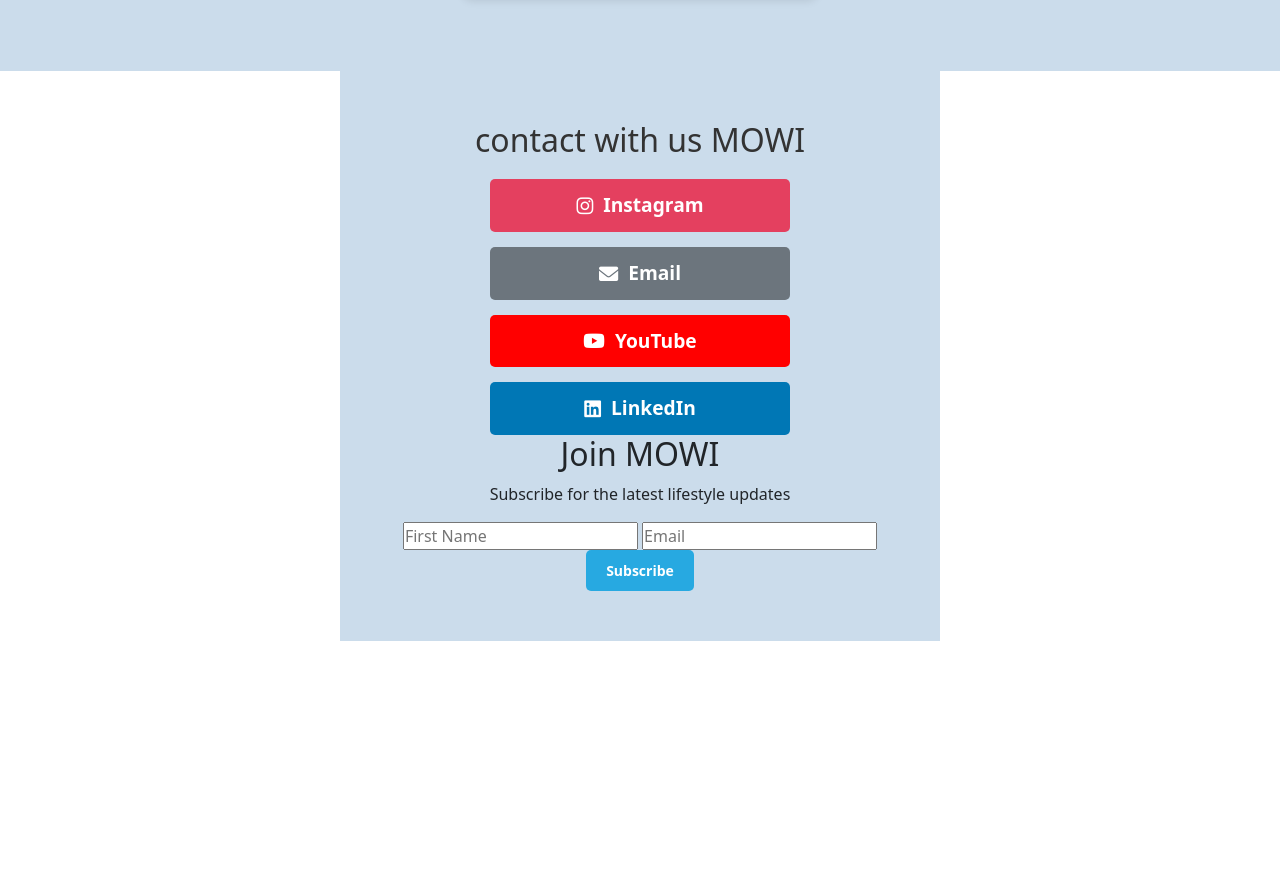
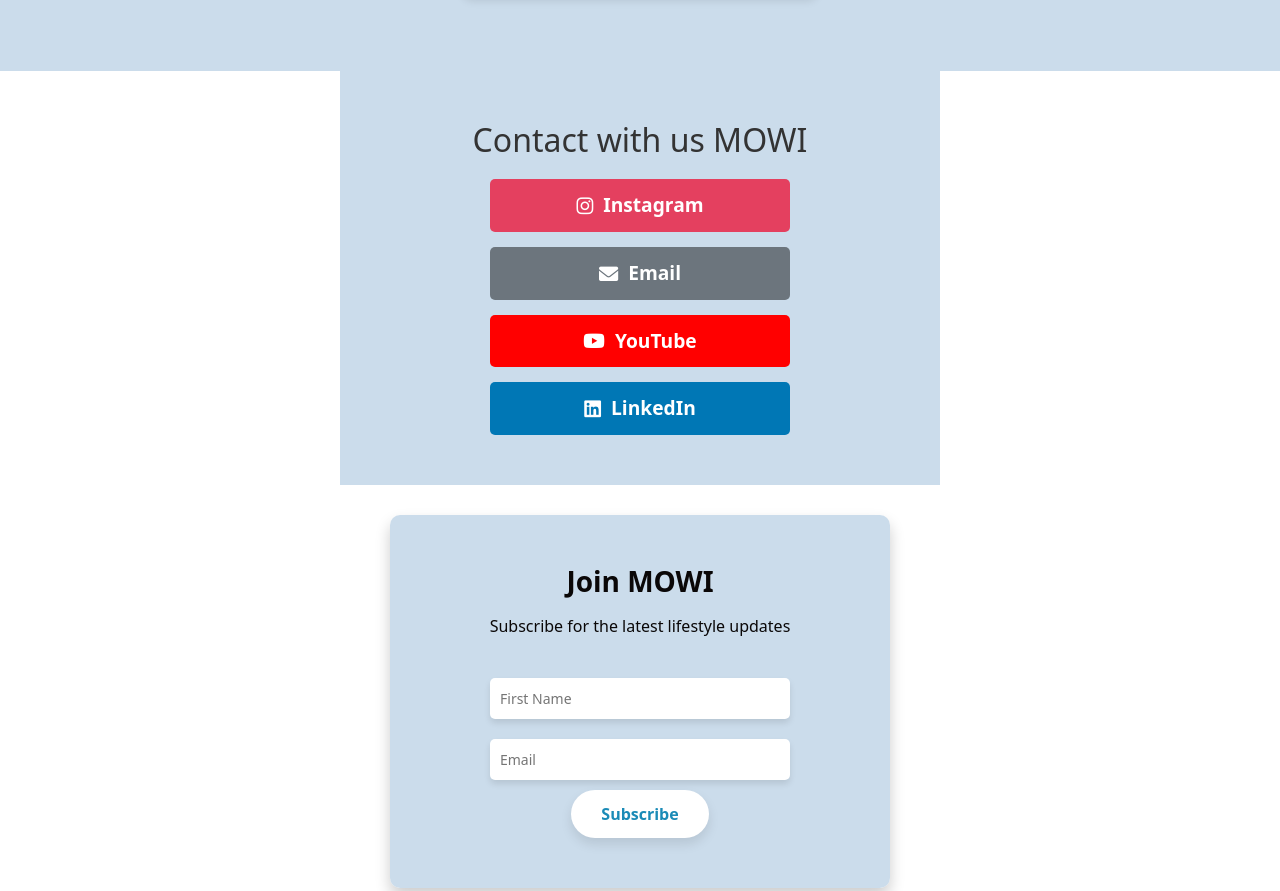
Before and after one commit to mwelmel/WebsiteLifestyle, a website: page index.html in a window 1280 px wide. Shown: the part 1490-2381 px from the top of the page. Before the commit the page ends 2131 px from the top, so only its background shows below. Drawn offline with nearby package versions, Linux system fonts and the light colour scheme.

Commit message:
berubah dikit

```diff
--- a/index.html
+++ b/index.html
@@ -3,14 +3,14 @@
 <head>
     <!-- Required meta tags -->
     <meta charset="utf-8">
-    <meta http-equiv="X-UA-Compatible"content="IE=edge">
+    <meta http-equiv="X-UA-Compatible" content="IE=edge">
     <meta name="viewport" content="width=device-width, initial-scale=1">
     <link href="https://cdn.jsdelivr.net/npm/bootstrap@5.3.3/dist/css/bootstrap.min.css" rel="stylesheet" integrity="sha384-QWTKZyjpPEjISv5WaRU9OFeRpok6YctnYmDr5pNlyT2bRjXh0JMhjY6hW+ALEwIH" crossorigin="anonymous">
     <link href="https://cdnjs.cloudflare.com/ajax/libs/font-awesome/6.0.0-beta3/css/all.min.css" rel="stylesheet">
     <script src="https://cdn.jsdelivr.net/npm/bootstrap@5.3.3/dist/js/bootstrap.bundle.min.js" integrity="sha384-YvpcrYf0tY3lHB60NNkmXc5s9fDVZLESaAA55NDzOxhy9GkcIdslK1eN7N6jIeHz" crossorigin="anonymous"></script>
     <link rel="stylesheet" href="style.css">
     <script href="script.js"></script>
-    <title>Boostrap Website Lifestyle</title>
+    <title>Bootstrap Website Lifestyle</title>
 </head>
 <body>
     <nav class="navbar navbar-expand-lg navbar-dark">
@@ -24,17 +24,18 @@
             <div class="collapse navbar-collapse" id="navbarNav">
                 <ul class="navbar-nav ms-auto">
                     <li class="nav-item">
-                        <a class="nav-link" href="#">Home</a>
+                        <a class="nav-link" href="#LifestyleCarousel">Home</a>
                     </li>
                     <li class="nav-item">
-                        <a class="nav-link" href="#">About</a>
+                        <a class="nav-link" href="#about-section">About</a>
                     </li>
                     <li class="nav-item">
-                        <a class="nav-link" href="#">Contact</a>
+                        <a class="nav-link" href="#contact-section">Contact</a>
                     </li>
                 </ul>
 
-                <a href="#" class="btn btn-subscribe ms-lg-3">Subscribe</a>
+                <a href="#subscribe-container" class="btn btn-subscribe ms-lg-3">Subscribe</a>
+            </div>
         </div>
     </nav>
 
@@ -52,25 +53,24 @@
             <button type="button" data-bs-target="#LifestyleCarousel" data-bs-slide-to="0" class="active" aria-current="true" aria-label="Slide 1"></button>
             <button type="button" data-bs-target="#LifestyleCarousel" data-bs-slide-to="1" aria-label="Slide 2"></button>
             <button type="button" data-bs-target="#LifestyleCarousel" data-bs-slide-to="2" aria-label="Slide 3"></button>
+            <button type="button" data-bs-target="#LifestyleCarousel" data-bs-slide-to="3" aria-label="Slide 4"></button>
+            <button type="button" data-bs-target="#LifestyleCarousel" data-bs-slide-to="4" aria-label="Slide 5"></button>
         </div>
         <div class="carousel-inner">
             <div class="carousel-item active">
-        <img src="pictures/food1.jpg" class="d-block w-100" alt="image1">
+                <img src="pictures/food1.jpg" class="d-block w-100" alt="Healthy food image">
             </div>
             <div class="carousel-item">
-        <img src="pictures/pilates1.jpg" class="d-block w-100" alt="image2">
+                <img src="pictures/pilates1.jpg" class="d-block w-100" alt="Pilates session image">
             </div>
             <div class="carousel-item">
-        <img src="pictures/pilates2.jpg" class="d-block w-100" alt="image3">
+                <img src="pictures/pilates2.jpg" class="d-block w-100" alt="Another pilates session">
             </div>
             <div class="carousel-item">
-        <img src="pictures/run.jpg" class="d-block w-100" alt="image4">
+                <img src="pictures/run.jpg" class="d-block w-100" alt="Running exercise image">
             </div>
             <div class="carousel-item">
-        <img src="pictures/yoga1.jpg" class="d-block w-100" alt="image5">
-      </div>
-      <div class="carousel-item">
-        <img src="pictures/yoga2.jpg" class="d-block w-100" alt="image6">
+                <img src="pictures/yoga1.jpg" class="d-block w-100" alt="Yoga session image">
             </div>
         </div>
         <button class="carousel-control-prev" type="button" data-bs-target="#LifestyleCarousel" data-bs-slide="prev">
@@ -84,7 +84,7 @@
     </div>
 
     <!-- About Section -->
-<div class="about-section">
+    <div id="about-section" class="about-section">
         <h2 class="about-title">Beberapa tutorial yang dapat dilihat untuk mempelajari pola hidup sehat</h2>
 
         <!-- Tutorial Container -->
@@ -102,7 +102,7 @@
 
                 <!-- Tutorial Card 2 -->
                 <div class="col-md-4 mb-4">
-                <a href="https://youtu.be/IYSkQLXbtHE?si=sc2B6vlVbZ79d56S target="_blank">
+                    <a href="https://youtu.be/IYSkQLXbtHE?si=sc2B6vlVbZ79d56S" target="_blank">
                         <div class="tutorial-card">
                             <img src="pictures/yoga1.jpg" alt="Yoga Tutorial">
                             <p class="tutorial-title">Yoga untuk kebugaran tubuh</p>
@@ -123,8 +123,8 @@
         </div>
     </div>
 
-<div class="contact-section">
-    <h2 class="about-title">contact with us MOWI</h2>
+    <div id="contact-section" class="contact-section">
+        <h2 class="about-title">Contact with us MOWI</h2>
         <div class="social-links">
             <a href="https://www.instagram.com/username" target="_blank" class="social-icon instagram">
                 <i class="fab fa-instagram"></i> Instagram
@@ -139,8 +139,9 @@
                 <i class="fab fa-linkedin"></i> LinkedIn
             </a>
         </div>
+    </div>
 
-<div class="subscribe-container">
+    <div id="subscribe-container" class="subscribe-container">
         <h2>Join MOWI</h2>
         <p>Subscribe for the latest lifestyle updates</p>
         <form class="subscribe-form">
--- a/style.css
+++ b/style.css
@@ -3,6 +3,10 @@
     margin: 0;
     padding: 0;
     box-sizing: border-box;
+}
+
+html {
+    scroll-behavior: smooth;
 }
 
 /* Navbar Styling */
@@ -200,20 +204,70 @@
 }
 
 /* Mengatur tombol subscribe */
-.subscribe-form button {
-    padding: 10px 20px;
-    background-color: #27a9e1;
-    color: #ffffff;
+.subscribe-container {
+    background: linear-gradient(135deg, #CBDCEB, #CBDCEB);
+    padding: 50px 20px;
+    color: #0a0707;
+    text-align: center;
+    border-radius: 10px;
+    box-shadow: 0 8px 15px rgba(0, 0, 0, 0.2);
+    margin: 30px auto;
+    max-width: 500px;
+}
+
+.subscribe-container h2 {
+    font-size: 28px;
+    margin-bottom: 15px;
+    font-weight: bold;
+}
+
+.subscribe-container p {
+    font-size: 16px;
+    margin-bottom: 30px;
+}
+
+.subscribe-form {
+    display: flex;
+    flex-direction: column;
+    align-items: center;
+}
+
+.subscribe-form input[type="text"],
+.subscribe-form input[type="email"] {
+    padding: 10px;
+    margin: 10px 0;
+    width: 80%;
+    max-width: 300px;
     border: none;
     border-radius: 5px;
     font-size: 14px;
+    box-shadow: 0 4px 6px rgba(0, 0, 0, 0.1);
+}
+
+.subscribe-form input[type="text"]:focus,
+.subscribe-form input[type="email"]:focus {
+    outline: none;
+    box-shadow: 0 4px 8px rgba(0, 0, 0, 0.2);
+}
+
+.subscribe-form button {
+    padding: 12px 30px;
+    background-color: #ffffff;
+    color: #1b8bb7;
+    border: none;
+    border-radius: 30px;
+    font-size: 16px;
     font-weight: bold;
     cursor: pointer;
-    transition: background-color 0.3s ease;
+    transition: all 0.3s ease;
+    box-shadow: 0 6px 12px rgba(0, 0, 0, 0.1);
 }
 
 .subscribe-form button:hover {
-    background-color: #1b8bb7;
+    background-color: #27a9e1;
+    color: #ffffff;
+    transform: translateY(-2px);
+    box-shadow: 0 8px 15px rgba(0, 0, 0, 0.2);
 }
 
 /* Responsive Styling */
```
Lines whose indentation alone changed are shown as unchanged.
